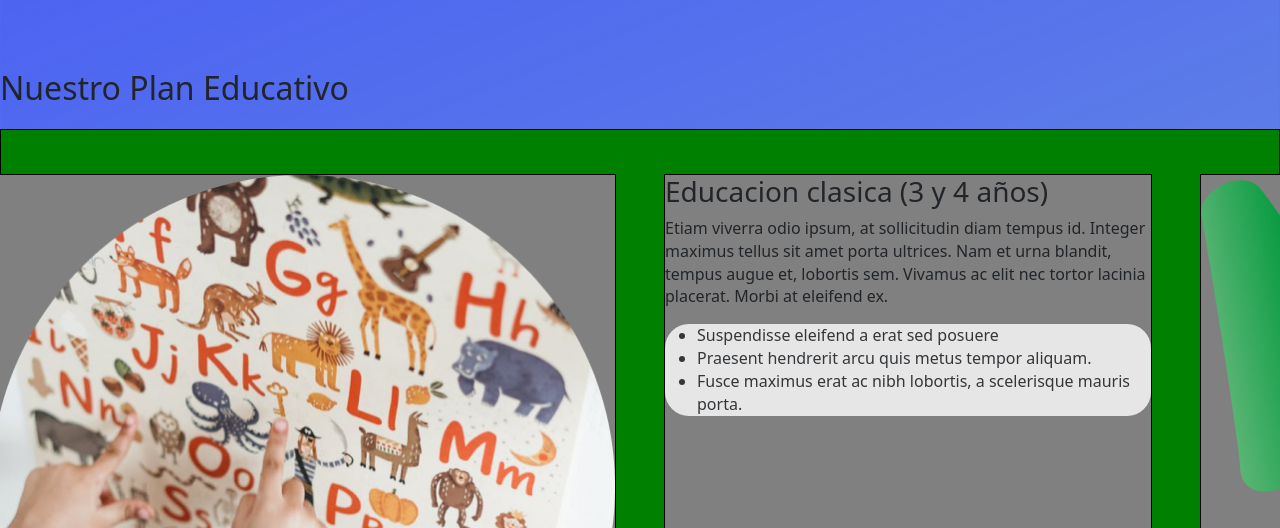
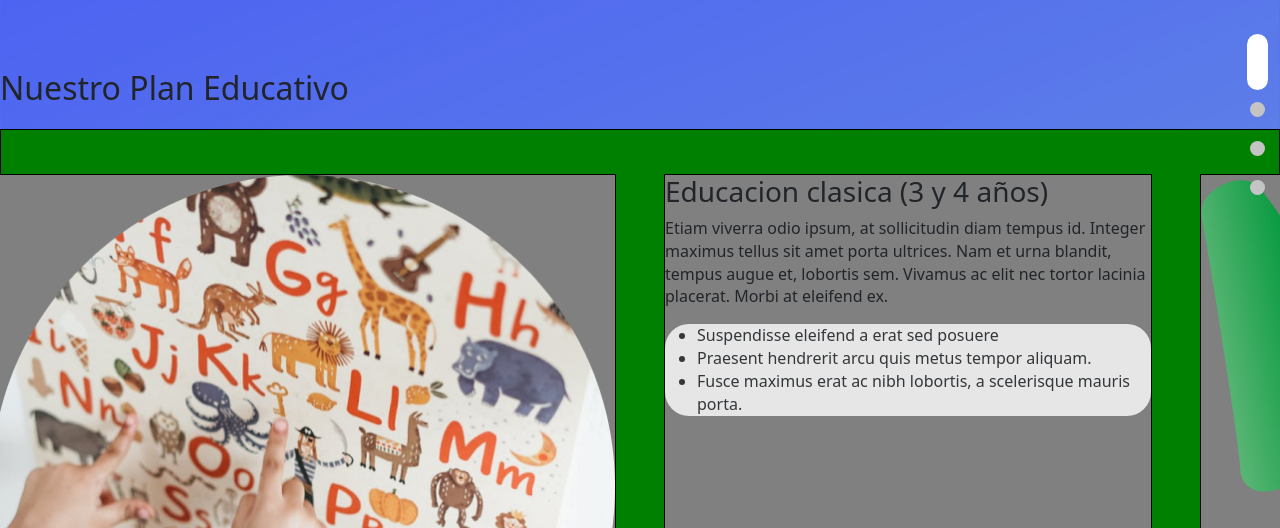
Before and after one commit to luisdatc/BurbujasDeAlgodon, a plain HTML site: page Frontend/programa.html in a window 1280 px wide. Shown: the part 272-800 px from the top of the page. Drawn offline with nearby package versions, Linux system fonts and the light colour scheme; a web font is replaced by a local one.

Commit message:
agregado scroll navigation bar en pagina programa

```diff
--- a/Frontend/css/programa.css
+++ b/Frontend/css/programa.css
@@ -379,3 +379,53 @@ body {
   letter-spacing: 0em;
   text-align: justify;
 }
+
+/*PRUEBA NAVEGACION*/
+
+html {
+  scroll-behavior: smooth;
+}
+
+.nav2 {
+  --nav-gap: 15px;
+  padding: var(--nav-gap);
+  position: fixed;
+  right: 0;
+  top: 50%;
+  transform: translateY(-50%);
+}
+
+.nav-item1 {
+  align-items: center;
+  display: flex;
+  flex-direction: row-reverse;
+  margin-bottom: var(--nav-gap);
+}
+
+/*.nav-link1:hover ~ .nav-label1 {
+  opacity: 1;
+}*/
+
+.nav-label1 {
+  color: #000000;
+  font-weight: bold;
+  opacity: 0;
+  transition: opacity 0.1s;
+}
+
+.nav-link1 {
+  background: #c4c4c4;
+  border-radius: 50%;
+  height: var(--nav-gap);
+  margin-left: var(--nav-gap);
+  transition: transform 0.1s;
+  width: var(--nav-gap);
+}
+
+.nav-link-selected {
+  background: #ffffff;
+  transform: scale(1.4);
+  width: 15px;
+  border-radius: 55.19px;
+  height: 40px;
+}
--- /dev/null
+++ b/Frontend/js/scriptprograma.js
@@ -0,0 +1,38 @@
+function activateNavigation() {
+    const sections = document.querySelectorAll(".section");
+    const navContainer = document.createElement("nav2");
+    const navItems = Array.from(sections).map((section) => {
+      return `
+                      <div class="nav-item1" data-for-section="${section.id}">
+                          <a href="#${section.id}" class="nav-link1"></a>
+                          <span class="nav-label1">${section.dataset.label}</span>
+                      </div>
+                  `;
+    });
+
+    navContainer.classList.add("nav2");
+    navContainer.innerHTML = navItems.join("");
+
+    const observer = new IntersectionObserver(
+      (entries) => {
+        document.querySelectorAll(".nav-link1").forEach((navLink) => {
+          navLink.classList.remove("nav-link-selected");
+        });
+
+        const visibleSection = entries.filter((entry) => entry.isIntersecting)[0];
+
+        document
+          .querySelector(
+            `.nav-item1[data-for-section="${visibleSection.target.id}"] .nav-link1`
+          )
+          .classList.add("nav-link-selected");
+      },
+      { threshold: 0.5 }
+    );
+
+    sections.forEach((section) => observer.observe(section));
+
+    document.body.appendChild(navContainer);
+  }
+
+  activateNavigation();
--- a/Frontend/programa.html
+++ b/Frontend/programa.html
@@ -77,7 +77,9 @@
       </div>
     </nav>
     <section class="main__tittle">
-      <h1>Nuestro Plan Educativo</h1>
+      <div class="section" id="plan" data-label="Nuestro Plan Educativo">
+        <h1>Nuestro Plan Educativo</h1>
+      </div>
     </section>
     <section>
       <div class="grid-layout">
@@ -148,7 +150,9 @@
       </div>
     </section>
     <section class="second__tittle">
-      <h3>Actividades internas</h3>
+      <div class="section" id="actint" data-label="Actividades internas">
+        <h3>Actividades internas</h3>
+      </div>
     </section>
     <section>
       <div class="grid-layout">
@@ -185,7 +189,13 @@
       </div>
     </section>
     <section class="third__tittle">
-      <h3>Actividades extracurriculares</h3>
+      <div
+        class="section"
+        id="actext"
+        data-label="Actividades extracurriculares"
+      >
+        <h3>Actividades extracurriculares</h3>
+      </div>
     </section>
     <section>
       <div class="grid-layout2">
@@ -214,7 +224,9 @@
       </div>
     </section>
     <section class="fourth__tittle">
-      <h3>Horario Escolar</h3>
+      <div class="section" id="horario" data-label="Horario Escolar">
+        <h3>Horario Escolar</h3>
+      </div>
     </section>
     <section>
       <div class="grid-layout2">
@@ -316,6 +328,7 @@
         </h4>
       </div>
     </footer>
+    <script src="js/scriptprograma.js"></script>
     <script
       src="https://cdn.jsdelivr.net/npm/bootstrap@5.2.0/dist/js/bootstrap.bundle.min.js"
       integrity="sha384-A3rJD856KowSb7dwlZdYEkO39Gagi7vIsF0jrRAoQmDKKtQBHUuLZ9AsSv4jD4Xa"
```
